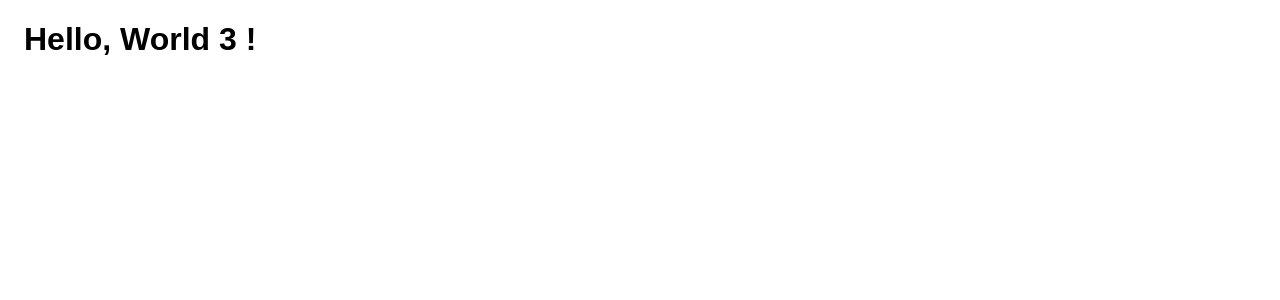
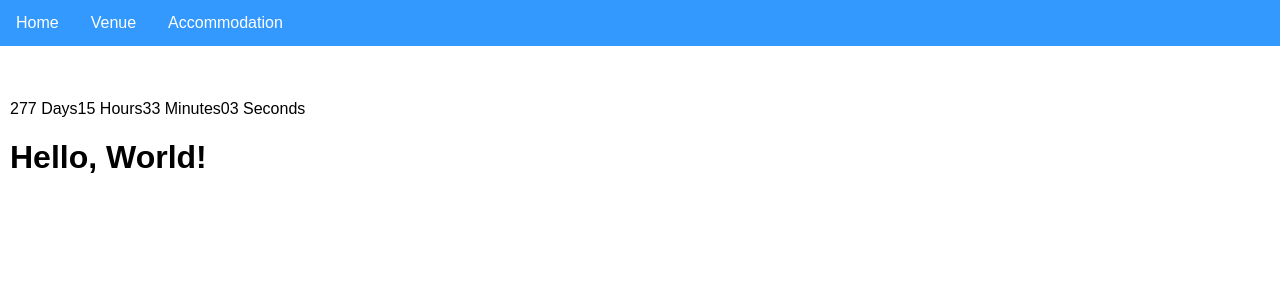
Before and after one commit to Hcadwallader/WeddingSite, a React app: page / in a window 1280 px wide. Shown: the top 300 px of the page. Built offline with nearby package versions, Linux system fonts and the light colour scheme.

Commit message:
functionality working for countdown

```diff
--- a/public/index.html
+++ b/public/index.html
@@ -6,7 +6,7 @@
 <head>
     <meta charset="UTF-8" />
     <meta name="viewport" content="width=device-width, initial-scale=1, shrink-to-fit=no">
-    <title>React Starter</title>
+    <title>Paul and Helen's wedding website</title>
 </head>
 
 <body>
--- a/src/App.js
+++ b/src/App.js
@@ -1,15 +1,18 @@
-import React, { Component} from "react";
+import React, {Component} from "react";
 import {hot} from "react-hot-loader";
 import "./styles/App.scss";
+import NavBar from "./components/NavBar/NavBar";
+import Timer from "./components/Timer";
 
-class App extends Component{
-    render(){
-        return(
-            <div className="App">
-                <h1> Hello, World 3 ! </h1>
+export const App = () => (
+            <div className="app-container">
+                <NavBar/>
+                <main className="app">
+                    <Timer/>
+                    <h1> Hello, World!</h1>
+                </main>
             </div>
         );
-    }
-}
+
 
 export default App;
--- /dev/null
+++ b/src/components/NavBar/NavBar.js
@@ -0,0 +1,14 @@
+import React from "react";
+import "./NavBar.scss";
+
+const NavBar = () => (
+    <React.Fragment>
+        <ul>
+            <li><a href="default.asp">Home</a></li>
+            <li><a href="news.asp">Venue</a></li>
+            <li><a href="contact.asp">Accommodation</a></li>
+        </ul>
+    </React.Fragment>
+);
+
+export default NavBar;
--- /dev/null
+++ b/src/components/NavBar/NavBar.scss
@@ -0,0 +1,28 @@
+ul {
+  list-style-type: none;
+  margin: 0;
+  padding: 0;
+  overflow: hidden;
+  background-color: #3399ff;
+  position: fixed;
+  top: 0;
+  width: 100%;
+  padding-inline-start: 0;
+}
+
+li {
+  float: left;
+}
+
+li a {
+  display: block;
+  color: white;
+  text-align: center;
+  padding: 14px 16px;
+  text-decoration: none;
+}
+
+/* Change the link color to #111 (black) on hover */
+li a:hover {
+  background-color: #3399ff;
+}
--- /dev/null
+++ b/src/components/Timer.js
@@ -0,0 +1,65 @@
+import React, {useEffect} from "react";
+
+const Timer = () => {
+
+    const countdown = (endDate) => {
+        let days, hours, minutes, seconds;
+
+        endDate = new Date(endDate).getTime();
+        console.log('endDate: ' + endDate);
+        if (isNaN(endDate)) {
+            return;
+        }
+
+        const calculate = () => {
+            let startDate = new Date().getTime();
+            console.log('start date: ' + startDate);
+
+            let timeRemaining = parseInt((endDate - startDate) / 1000);
+            console.log('time Remaining: ' + timeRemaining);
+
+            if (timeRemaining >= 0) {
+                days = parseInt(timeRemaining / 86400);
+                console.log('days: ' + days);
+                timeRemaining = (timeRemaining % 86400);
+
+                hours = parseInt(timeRemaining / 3600);
+                console.log('hours: ' + hours);
+                timeRemaining = (timeRemaining % 3600);
+
+                minutes = parseInt(timeRemaining / 60);
+                console.log('minutes: ' + minutes);
+                timeRemaining = (timeRemaining % 60);
+
+                seconds = parseInt(timeRemaining);
+
+                document.getElementById("days").innerHTML = parseInt(days, 10);
+                document.getElementById("hours").innerHTML = hours < 10 ? "0" + hours : hours;
+                document.getElementById("minutes").innerHTML = minutes < 10 ? "0" + minutes : minutes;
+                document.getElementById("seconds").innerHTML = seconds < 10 ? "0" + seconds : seconds;
+            } else {
+                return;
+            }
+        }
+        setInterval(calculate, 1000);
+    }
+
+    useEffect(() => {
+        countdown('08/22/2020 02:00:00 PM');
+    }, [""]);
+
+  return (
+      <React.Fragment>
+          <div className="countdown">
+              <p className="timer">
+                  <span id="days"></span> Days
+                  <span id="hours"></span> Hours
+                  <span id="minutes"></span> Minutes
+                  <span id="seconds"></span> Seconds
+              </p>
+          </div>
+  </React.Fragment>
+  );
+};
+
+export default Timer;
--- a/src/styles/App.scss
+++ b/src/styles/App.scss
@@ -1,4 +1,11 @@
-.App {
-  margin: 1rem;
+.app {
+  margin: 100px 0 0 10px;
+}
+
+.app-container {
   font-family: Arial, Helvetica, sans-serif;
 }
+
+body {
+  margin: auto 0;
+}
```
